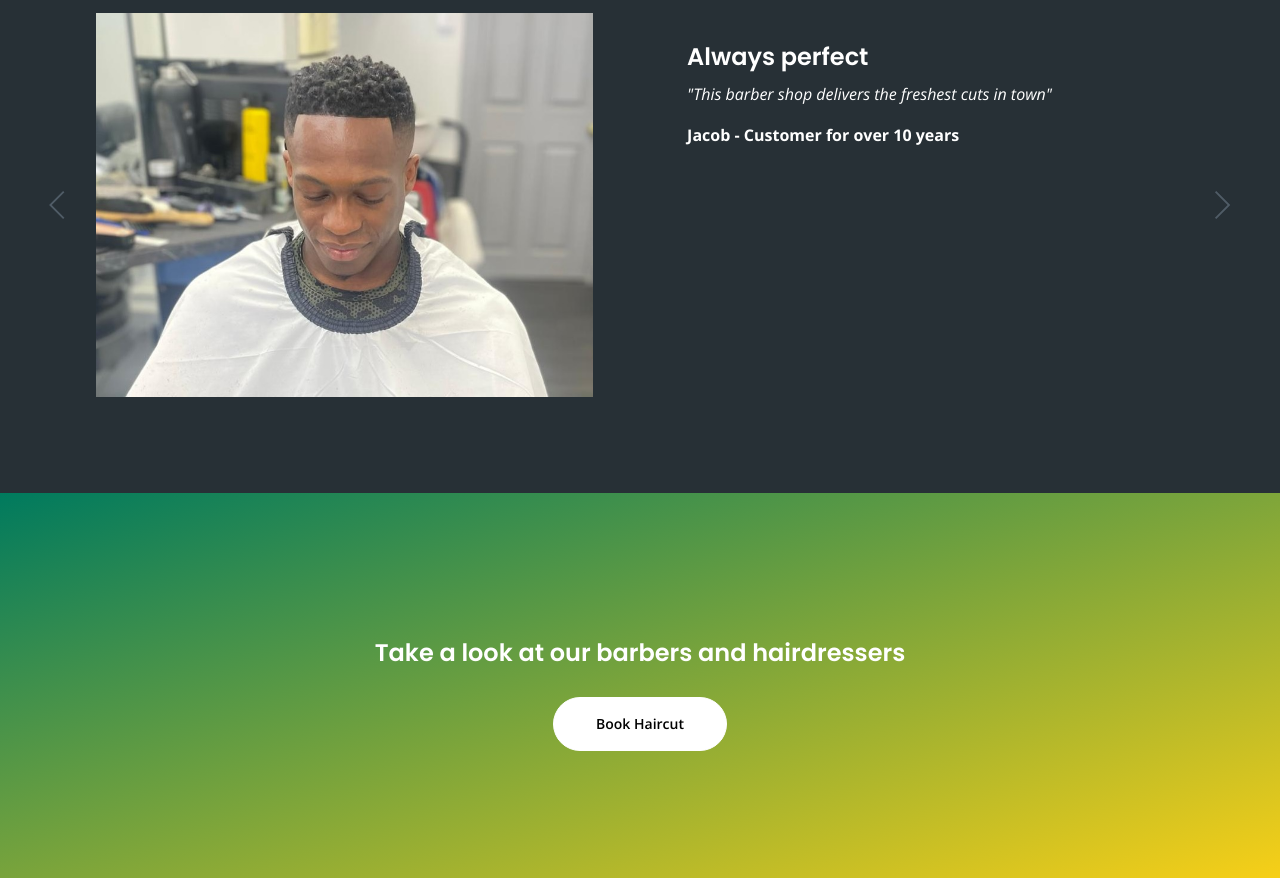
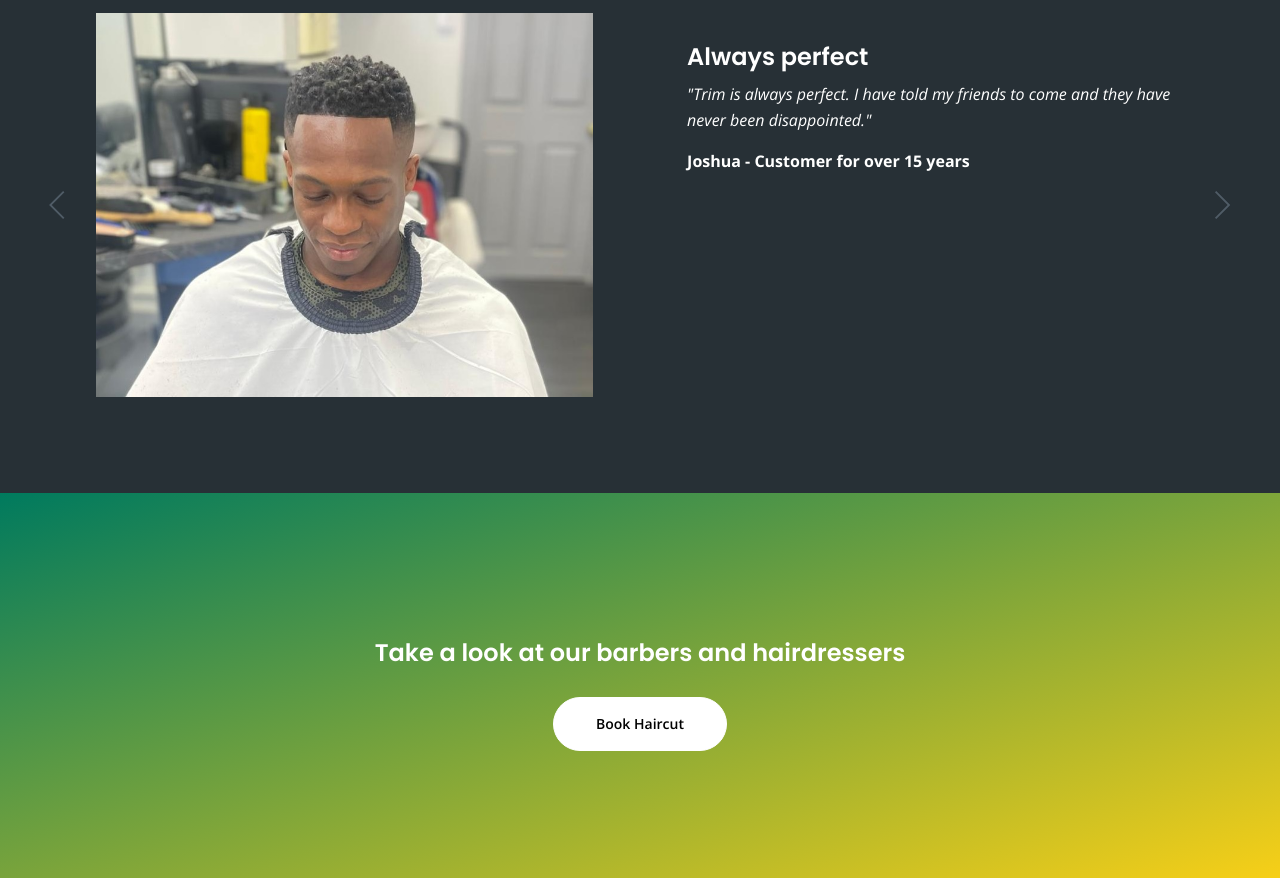
Before and after one commit to jacobcrosbie/kendizzestudio, a plain HTML site: page index.html in a window 1280 px wide. Shown: the part 2419-3297 px from the top of the page. Drawn offline with nearby package versions, Linux system fonts and the light colour scheme.

Commit message:
updated cust review comment

```diff
--- a/index.html
+++ b/index.html
@@ -240,8 +240,8 @@
                                                 <!-- <p style="color: white;">Sollicitudin aliquam ultrices sagittis sagittis orci a scelerisque
                                                     purus semper eget duis. Ut tristique et egestas quis ipsum
                                                     suspendisse ultrices gravida mattis aliquam faucibus</p> -->
-                                                <p class="testimonial-text" style="color: white;">"This barber shop delivers the freshest cuts in town"</p>
-                                                <div class="testimonial-author" style="color: white;">Jacob - Customer for over 10 years</div>
+                                                <p class="testimonial-text" style="color: white;">"Trim is always perfect. I have told my friends to come and they have never been disappointed."</p>
+                                                <div class="testimonial-author" style="color: white;">Joshua - Customer for over 15 years</div>
                                             </div> <!-- end of text-container -->
                                         </div> <!-- end of col -->
                                     </div> <!-- end of row -->
```
